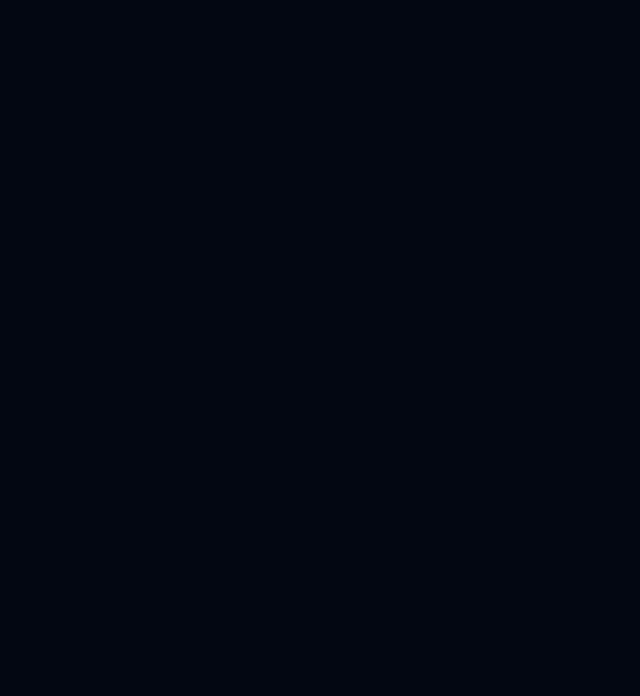
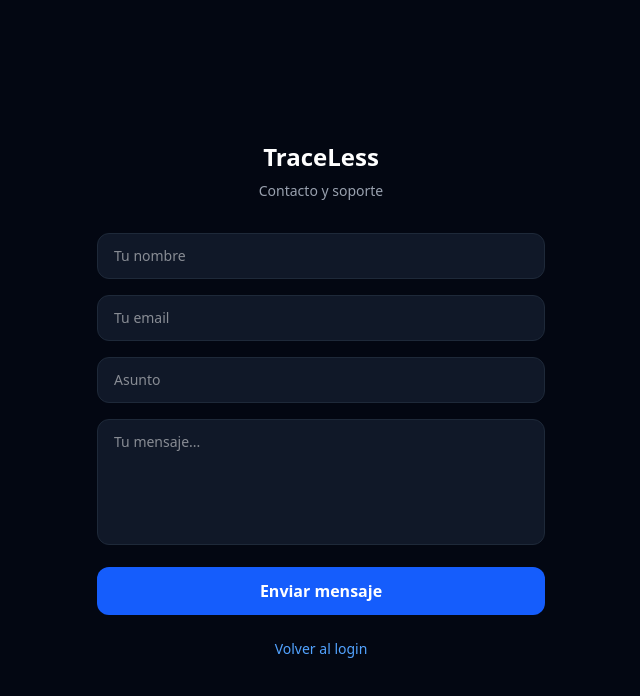
Before and after one commit to Vazquez-Alejandro/traceless, a React (Vite) app in the folder frontend/: page /contact in a window 1280 px wide. Before the commit this address had no page. Shown: the top 696 px of the page, without its empty margins (319-959 px from the left). Built offline with nearby package versions, Linux system fonts and the light colour scheme.

Commit message:
Formulario de contacto: endpoint + página /contact

```diff
--- a/frontend/src/App.tsx
+++ b/frontend/src/App.tsx
@@ -7,6 +7,7 @@ import Register from "./pages/Register";
 import ForgotPassword from "./pages/ForgotPassword";
 import ResetPassword from "./pages/ResetPassword";
 import VerifyEmail from "./pages/VerifyEmail";
+import Contact from "./pages/Contact";
 import Dashboard from "./pages/Dashboard";
 import Clientes from "./pages/Clientes";
 import ClienteHistorial from "./pages/ClienteHistorial";
@@ -39,6 +40,7 @@ export default function App() {
       <Route path="/forgot-password" element={<ForgotPassword />} />
       <Route path="/reset-password" element={<ResetPassword />} />
       <Route path="/verify-email" element={<VerifyEmail />} />
+      <Route path="/contact" element={<Contact />} />
       <Route path="/dashboard" element={<ProtectedRoute><Dashboard /></ProtectedRoute>} />
       <Route path="/clientes" element={<ProtectedRoute><Clientes /></ProtectedRoute>} />
       <Route path="/clientes/:id" element={<ProtectedRoute><ClienteHistorial /></ProtectedRoute>} />
--- /dev/null
+++ b/frontend/src/pages/Contact.tsx
@@ -0,0 +1,72 @@
+import { useState } from "react";
+import { Link } from "react-router-dom";
+
+export default function Contact() {
+  const [form, setForm] = useState({ nombre: "", email: "", asunto: "", mensaje: "" });
+  const [sending, setSending] = useState(false);
+  const [toast, setToast] = useState("");
+  const [error, setError] = useState("");
+
+  const handleSubmit = async (e: React.FormEvent) => {
+    e.preventDefault();
+    setSending(true);
+    setError("");
+    try {
+      const res = await fetch("/api/contact", {
+        method: "POST",
+        headers: { "Content-Type": "application/json" },
+        body: JSON.stringify(form),
+      }).then(r => r.json());
+      if (res.ok) {
+        setToast("Mensaje enviado correctamente. Te responderemos a la brevedad.");
+        setForm({ nombre: "", email: "", asunto: "", mensaje: "" });
+      } else {
+        setError(res.detail || "Error al enviar el mensaje");
+      }
+    } catch {
+      setError("Error de conexión");
+    }
+    setSending(false);
+  };
+
+  return (
+    <div className="min-h-screen bg-gray-950 text-white flex items-center justify-center px-4">
+      <div className="w-full max-w-md">
+        <div className="text-center mb-8">
+          <Link to="/" className="text-2xl font-bold">TraceLess</Link>
+          <p className="text-gray-400 text-sm mt-2">Contacto y soporte</p>
+        </div>
+
+        {toast && (
+          <div className="mb-4 p-3 rounded-xl bg-green-900/30 border border-green-700/30 text-sm text-green-200 text-center">
+            {toast}
+          </div>
+        )}
+
+        <form onSubmit={handleSubmit} className="space-y-4">
+          <input type="text" placeholder="Tu nombre" required value={form.nombre}
+            onChange={e => setForm({ ...form, nombre: e.target.value })}
+            className="w-full px-4 py-3 bg-gray-900 border border-gray-800 rounded-xl text-sm focus:outline-none focus:border-blue-500" />
+          <input type="email" placeholder="Tu email" required value={form.email}
+            onChange={e => setForm({ ...form, email: e.target.value })}
+            className="w-full px-4 py-3 bg-gray-900 border border-gray-800 rounded-xl text-sm focus:outline-none focus:border-blue-500" />
+          <input type="text" placeholder="Asunto" required value={form.asunto}
+            onChange={e => setForm({ ...form, asunto: e.target.value })}
+            className="w-full px-4 py-3 bg-gray-900 border border-gray-800 rounded-xl text-sm focus:outline-none focus:border-blue-500" />
+          <textarea placeholder="Tu mensaje..." required rows={5} value={form.mensaje}
+            onChange={e => setForm({ ...form, mensaje: e.target.value })}
+            className="w-full px-4 py-3 bg-gray-900 border border-gray-800 rounded-xl text-sm focus:outline-none focus:border-blue-500 resize-none" />
+          {error && <p className="text-red-400 text-xs">{error}</p>}
+          <button type="submit" disabled={sending}
+            className="w-full py-3 bg-blue-600 hover:bg-blue-500 disabled:bg-gray-700 disabled:cursor-not-allowed text-white font-semibold rounded-xl transition-all">
+            {sending ? "Enviando..." : "Enviar mensaje"}
+          </button>
+        </form>
+
+        <p className="text-center text-sm text-gray-500 mt-6">
+          <Link to="/login" className="text-blue-400 hover:underline">Volver al login</Link>
+        </p>
+      </div>
+    </div>
+  );
+}
--- a/frontend/src/pages/Login.tsx
+++ b/frontend/src/pages/Login.tsx
@@ -69,6 +69,9 @@ export default function Login() {
         <p className="text-center text-sm text-gray-500 mt-6">
           ¿No tenés cuenta? <Link to="/register" className="text-blue-400 hover:underline">Crear cuenta</Link>
         </p>
+        <p className="text-center text-xs text-gray-600 mt-2">
+          <Link to="/contact" className="hover:text-blue-400">Contacto y soporte</Link>
+        </p>
       </div>
     </div>
   );
```
Also changed, not shown: 2 other files (tests, documents, lock files or other folders).
